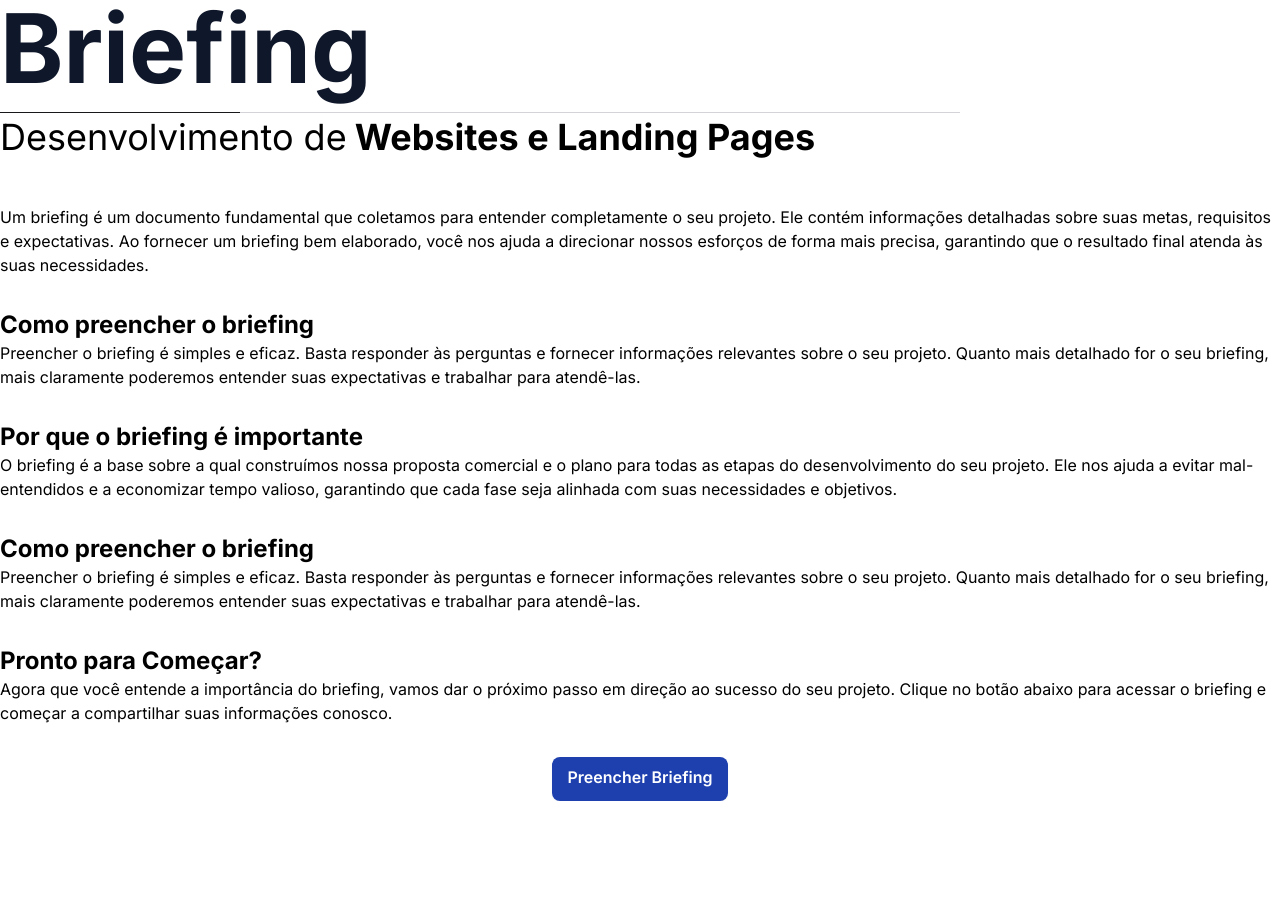
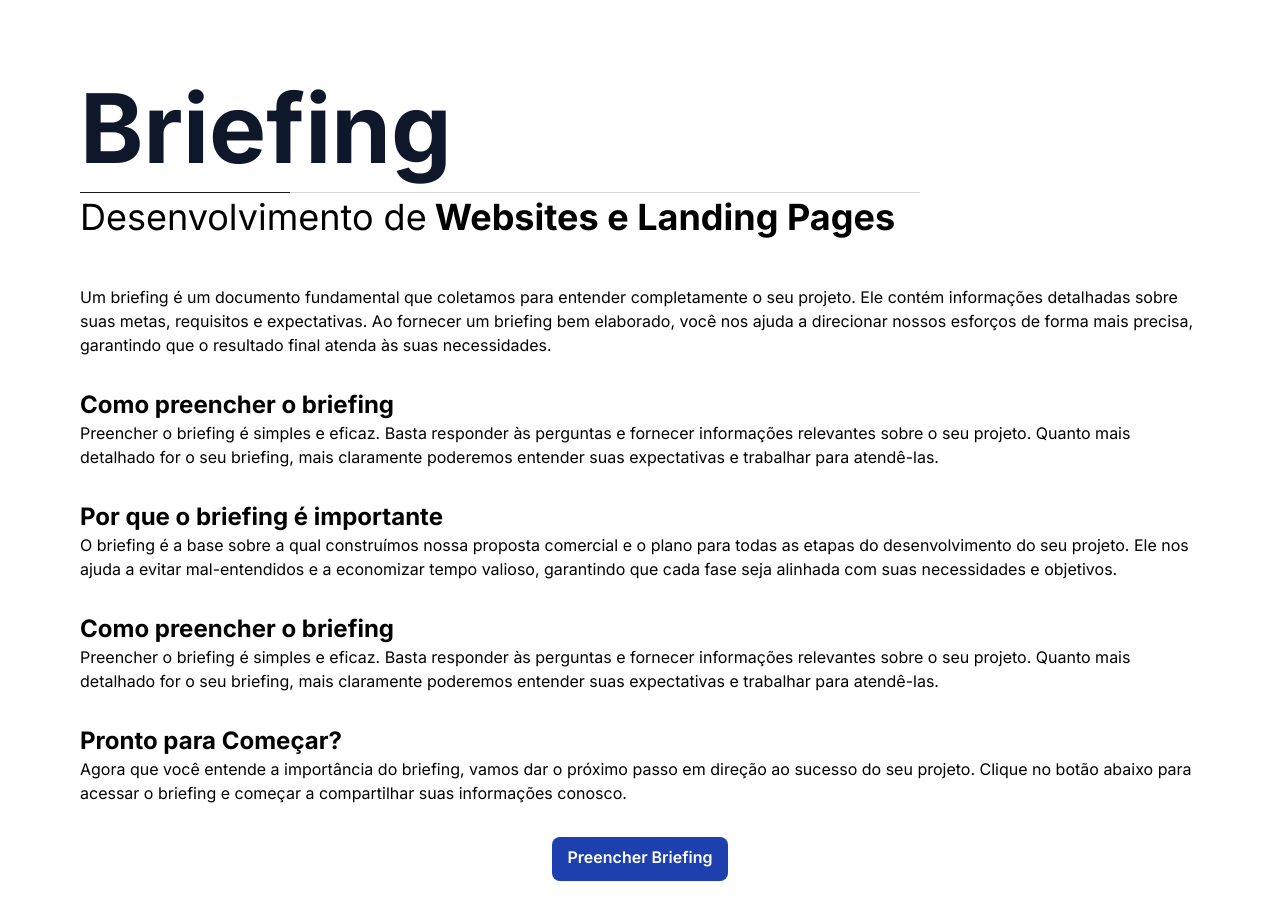
Before and after one commit to GomidesTs/briefing-web, a Next.js app: page / in a window 1280 px wide. Before the commit the page ends 801 px from the top, so only its background shows below. Built offline with nearby package versions, Linux system fonts and the light colour scheme.

Commit message:
refactor: layout
Reorganized the imports in the head, changed the page language to pt-br, inserting the tailwindcss styling classes

```diff
--- a/src/app/layout.tsx
+++ b/src/app/layout.tsx
@@ -1,22 +1,27 @@
-import './globals.css'
-import type { Metadata } from 'next'
-import { Inter } from 'next/font/google'
+import './globals.css';
 
-const inter = Inter({ subsets: ['latin'] })
+import type { Metadata } from 'next';
+import { Inter } from 'next/font/google';
+
+const inter = Inter({ subsets: ['latin'] });
 
 export const metadata: Metadata = {
   title: 'Create Next App',
-  description: 'Generated by create next app',
-}
+  description: 'Generated by create next app'
+};
 
 export default function RootLayout({
-  children,
+  children
 }: {
-  children: React.ReactNode
+  children: React.ReactNode;
 }) {
   return (
-    <html lang="en">
-      <body className={inter.className}>{children}</body>
+    <html lang="pt-br" className="antialiased">
+      <body className={inter.className}>
+        <main className="m-auto mt-20 px-4 pb-4 md:max-w-4xl lg:max-w-6xl">
+          {children}
+        </main>
+      </body>
     </html>
-  )
+  );
 }
```
